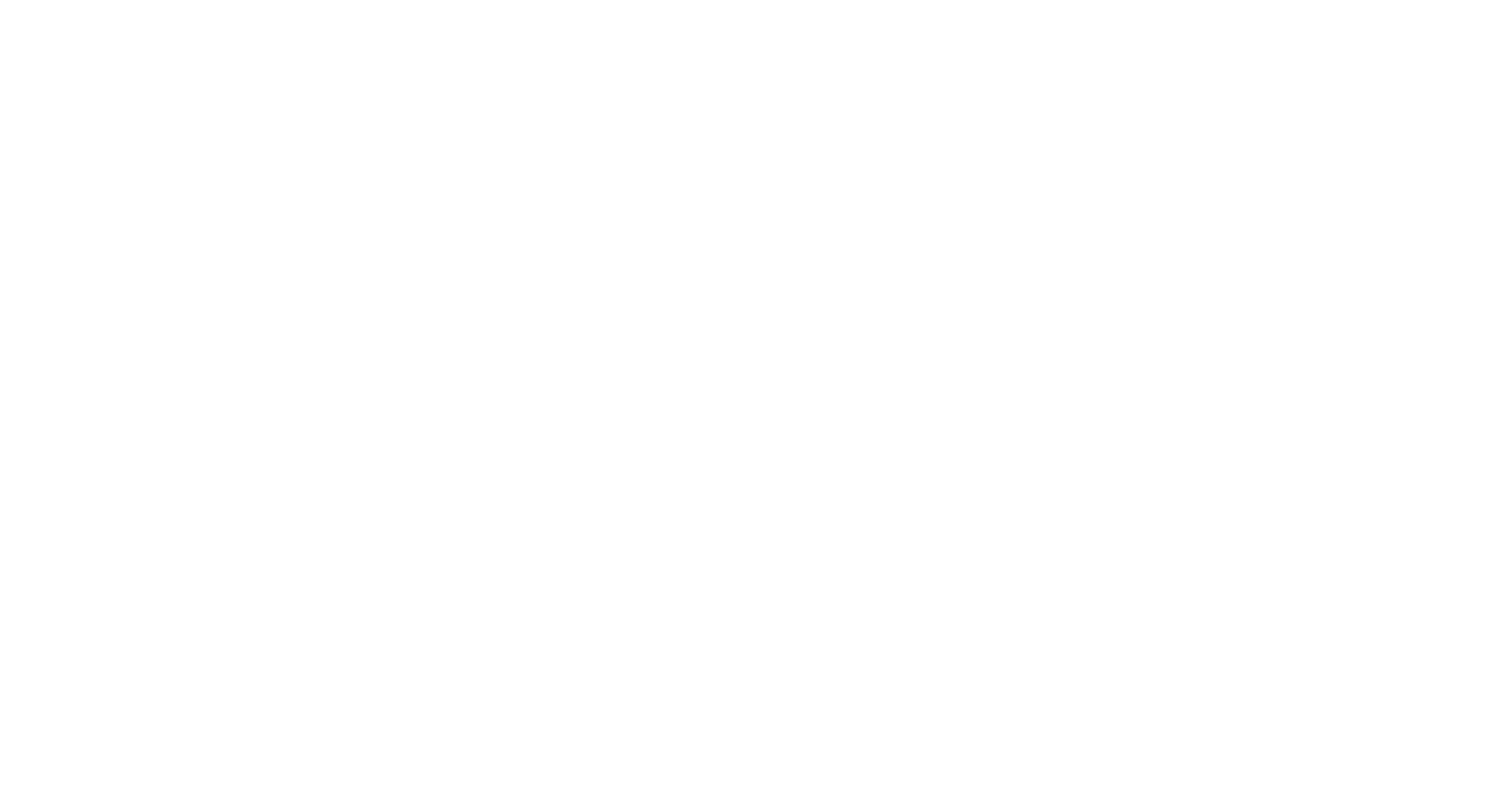
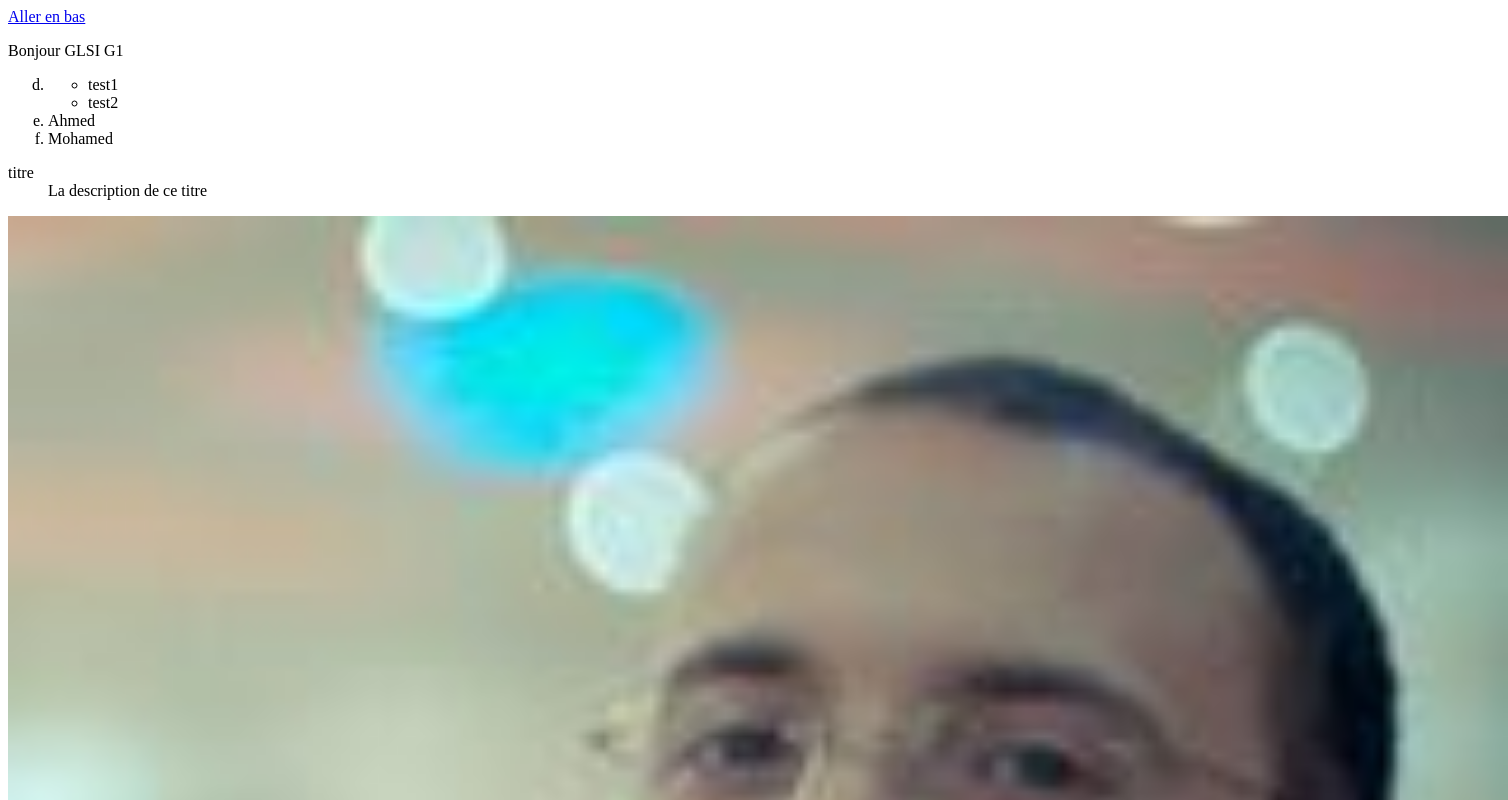
Before and after one commit to aymensellaouti/glsi2021G1, a plain HTML site: page index.html in a window 1280 px wide. Shown: the top 800 px of the page, 1508 px wide, since content can reach past the window. Drawn offline with Linux system fonts and the light colour scheme.

Commit message:
image + liens + liste

```diff
--- a/index.html
+++ b/index.html
@@ -5,7 +5,34 @@
     <meta name="description" content="Ceci est ma premiére page " />
     <meta name="viewport" content="width=device-width, initial-scale=1.0" />
     <title>Aymen Sellaouti</title>
-    <meta http-equiv="refresh" content="3; url=https://www.linkedin.com/" />
-  </head>
-  <body></body>
+    <!--    <meta http-equiv="refresh" content="3; url=https://www.linkedin.com/" />
+  --></head>
+  <body>
+    <!--     <a name="haut"></a> -->
+    <a href="#bas">Aller en bas</a>
+    <p id="firstPara">Bonjour GLSI G1</p>
+    <ol type="a" start="4">
+      <li>
+        <ul>
+          <li>test1</li>
+          <li>test2</li>
+        </ul>
+      </li>
+      <li>Ahmed</li>
+      <li>Mohamed</li>
+    </ol>
+    <dl>
+      <dt>titre</dt>
+      <dd>La description de ce titre</dd>
+    </dl>
+    <a
+      href="https://www.linkedin.com/in/aymen-sellaouti-b0427731/"
+      target="_blank"
+    >
+      <img src="assets/images/as.jpg" alt="Image de aymen" height="1500px" />
+    </a>
+
+    <a href="#firstPara">Aller en haut</a>
+    <a name="bas"></a>
+  </body>
 </html>
```
Also changed, not shown: assets/images/as.jpg (added).
